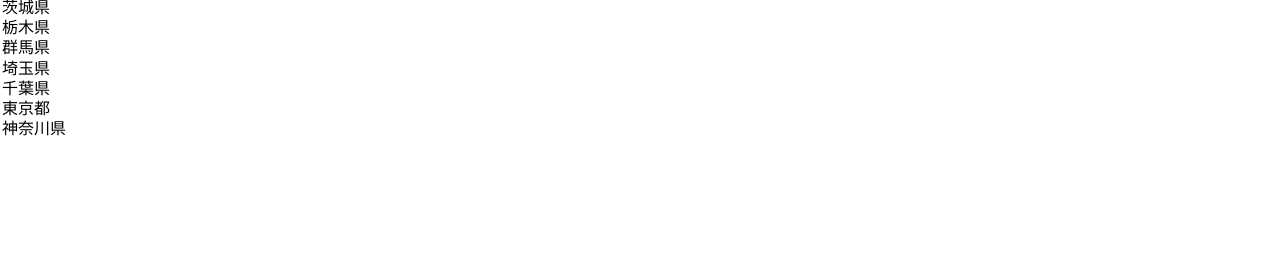
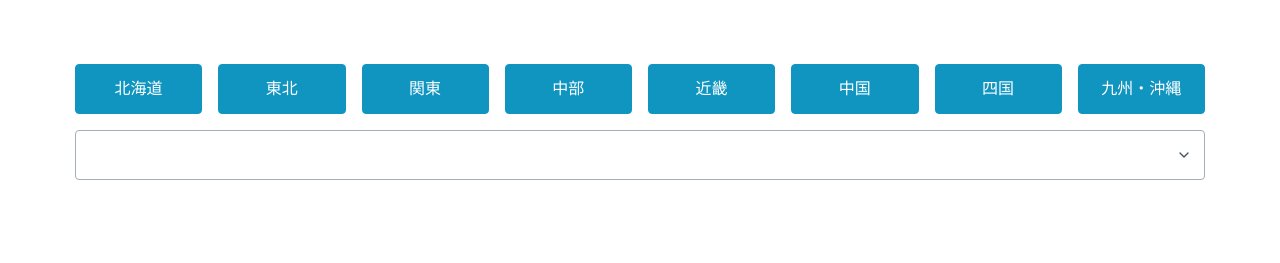
Before and after one commit to euphorn/euphorn.github.io, a plain HTML site: page index.html in a window 1280 px wide. Drawn offline with nearby package versions, Linux system fonts and the light colour scheme.

Commit message:
index.html更新

```diff
--- a/index.html
+++ b/index.html
@@ -2,21 +2,27 @@
 <html lang="en" >
 <head>
   <meta charset="UTF-8">
-  <title>CodePen - Hotwire sample area3</title>
+  <title>CodePen - Hotwire sample</title>
   <link rel="stylesheet" href="https://cdnjs.cloudflare.com/ajax/libs/meyer-reset/2.0/reset.min.css">
-
+<link rel='stylesheet' href='https://cdn.jsdelivr.net/npm/@picocss/pico@1/css/pico.min.css'>
 
 </head>
 <body>
 <!-- partial:index.partial.html -->
-<option value="8">茨城県</option>
-<option value="９">栃木県</option>
-<option value="１０">群馬県</option>
-<option value="１１">埼玉県</option>
-<option value="１２">千葉県</option>
-<option value="１３">東京都</option>
-<option value="１４">神奈川県</option>
+<main class="container">
+  <div class="grid">
+    <button hx-get="area1.html" hx-trigger="click" hx-target="#prefecture">北海道</button>
+    <button hx-get="area2.html" hx-trigger="click" hx-target="#prefecture">東北</button>
+    <button hx-get="https://www.dropbox.com/scl/fi/7pg9rd3phfq1samh471ch/index.html?rlkey=cbxctmsuxt4i8iz9zl739yuj4&amp;dl=0" hx-trigger="click" hx-target="#prefecture">関東</button>
+    <button hx-get="area4.html" hx-trigger="click" hx-target="#prefecture">中部</button>
+    <button hx-get="area5.html" hx-trigger="click" hx-target="#prefecture">近畿</button>
+    <button hx-get="area6.html" hx-trigger="click" hx-target="#prefecture">中国</button>
+    <button hx-get="area7.html" hx-trigger="click" hx-target="#prefecture">四国</button>
+    <button hx-get="area8.html" hx-trigger="click" hx-target="#prefecture">九州・沖縄</button>
+  </div>
+  <select id="prefecture"></select>
+</main>
 <!-- partial -->
-
+  <script src='https://unpkg.com/htmx.org@1.9.6'></script>
 </body>
 </html>
```
